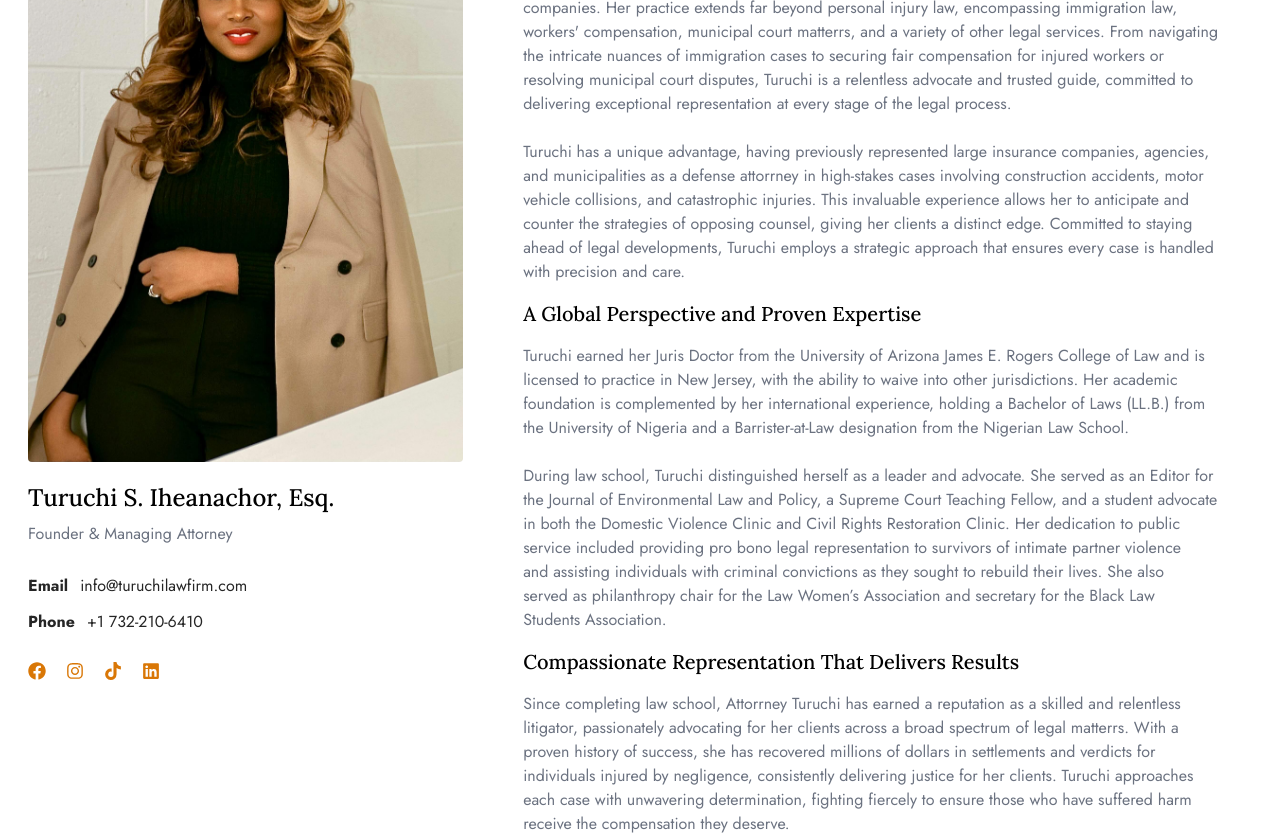
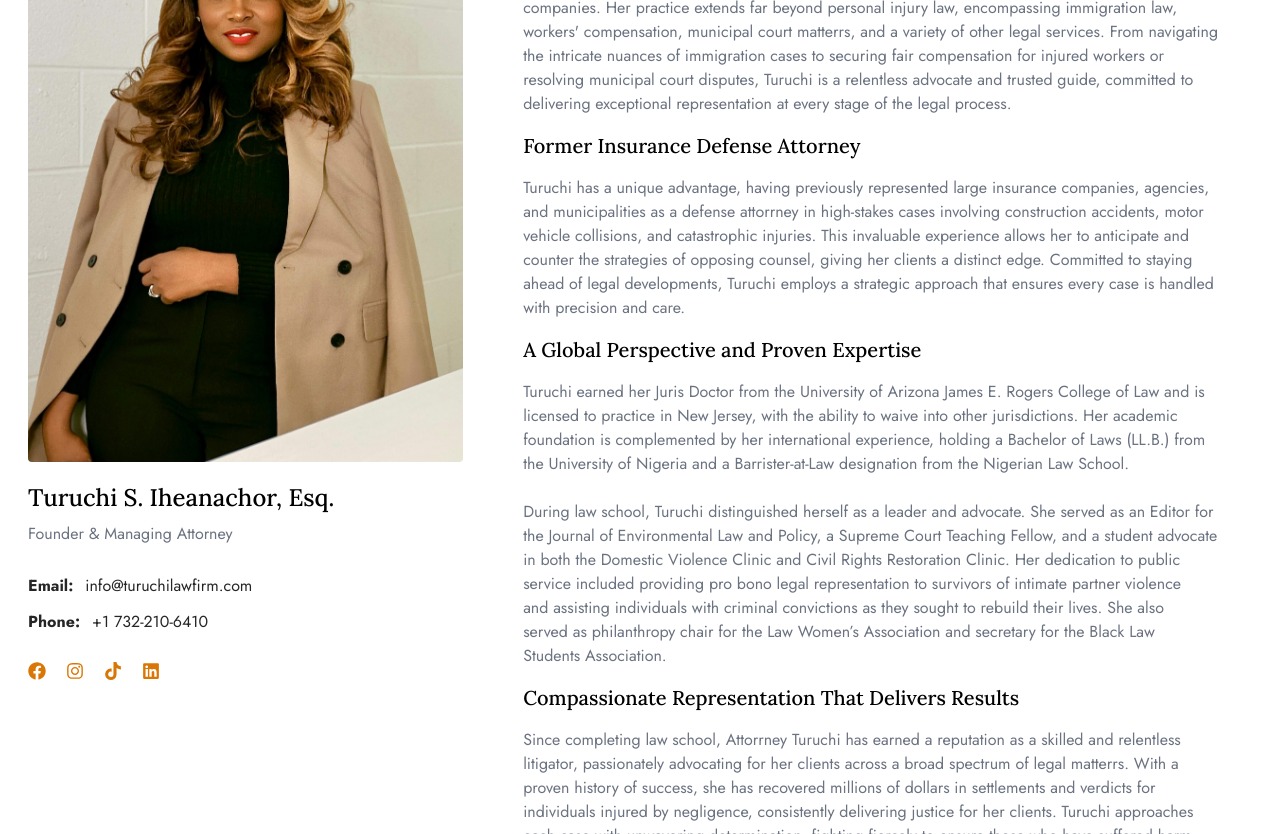
Before and after one commit to mhista/ttlFirm, a Next.js app in the folder ttlfirm/: page /profile in a window 1280 px wide. Shown: the part 640-1474 px from the top of the page. Built offline with nearby package versions, Linux system fonts and the light colour scheme.

Commit message:
new changes

```diff
--- a/ttlfirm/app/profile/page.jsx
+++ b/ttlfirm/app/profile/page.jsx
@@ -62,9 +62,11 @@ const Profile = () => {
                 immigration cases to securing fair compensation for injured
                 workers or resolving municipal court disputes, Turuchi is a
                 relentless advocate and trusted guide, committed to delivering
-                exceptional representation at every stage of the legal process.
-                <br />
-                <br /> Turuchi has a unique advantage, having previously
+                exceptional representation at every stage of the legal process.</p>
+                <h1 className="font-lora text-xl font-medium">
+                Former Insurance Defense Attorney
+              </h1>
+              <p className="text-pretty text-gray-500"> Turuchi has a unique advantage, having previously
                 represented large insurance companies, agencies, and
                 municipalities as a defense attorrney in high-stakes cases
                 involving construction accidents, motor vehicle collisions, and
@@ -128,7 +130,7 @@ const Profile = () => {
                 securing the best possible outcomes.
                 <br />
                 <br />
-                Let Attorney Turuchi be your voice for justice. Contact her today
+                Let Attorney Turuchi be your voice for justice. Contact us today
                 to secure the representation you deserve.
               </p>
             </div>
--- a/ttlfirm/components/pages/profile/imageSection.jsx
+++ b/ttlfirm/components/pages/profile/imageSection.jsx
@@ -19,11 +19,11 @@ const ImageSection = ({image})=>{
           </div>
           <div className=" flex flex-col gap-3">
             <span className="flex gap-3 opacity-85">
-              <h6 className="font-bold">Email</h6>
+              <h6 className="font-bold">Email: </h6>
               <p>info@turuchilawfirm.com</p>
             </span>
             <span className="flex gap-3 opacity-85">
-              <h6 className="font-bold">Phone</h6>
+              <h6 className="font-bold">Phone: </h6>
               <p>+1 732-210-6410</p>
             </span>
           </div>
```
